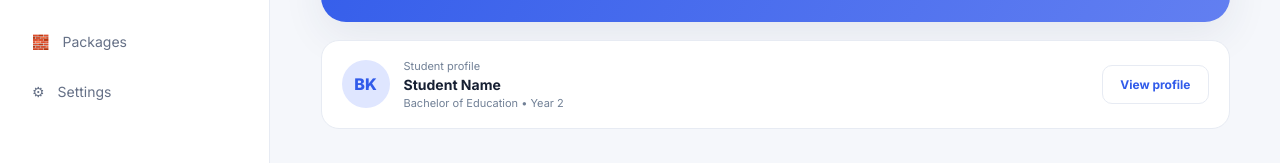
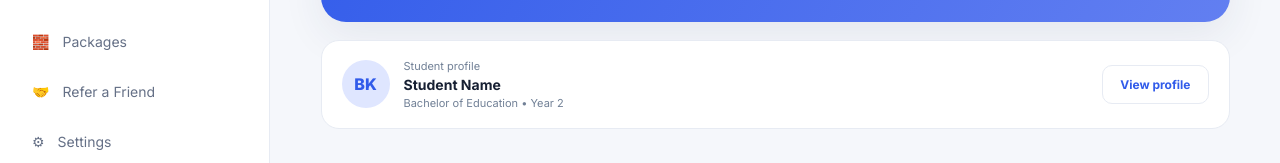
Before and after one commit to binkey609-wq/ScholarHub, a website: page views/index.html in a window 1280 px wide. Shown: the part 336-499 px from the top of the page. Drawn offline with Linux system fonts and the light colour scheme.

Commit message:
Add referral navigation link

```diff
--- a/views/index.html
+++ b/views/index.html
@@ -20,7 +20,7 @@
         <button class="nav-item" data-section="year">🕓 <span>Year of Study</span></button>
         <button class="nav-item" data-section="units">📕 <span>Units</span></button>
         <button class="nav-item" data-section="combination">📑 <span>Course Combination</span></button>
-        <button class="nav-item" data-section="packages">🧱 <span>Packages</span></button>
+        <button class="nav-item" data-section="packages">🧱 <span>Packages</span></button><button class="nav-item" data-section="referrals">🤝 <span>Refer a Friend</span></button>
         <button class="nav-item" data-section="settings">⚙ <span>Settings</span></button>
       </nav>
       <div class="sidebar-footer"><span class="status-dot"></span> Learning made simpler</div>
```
